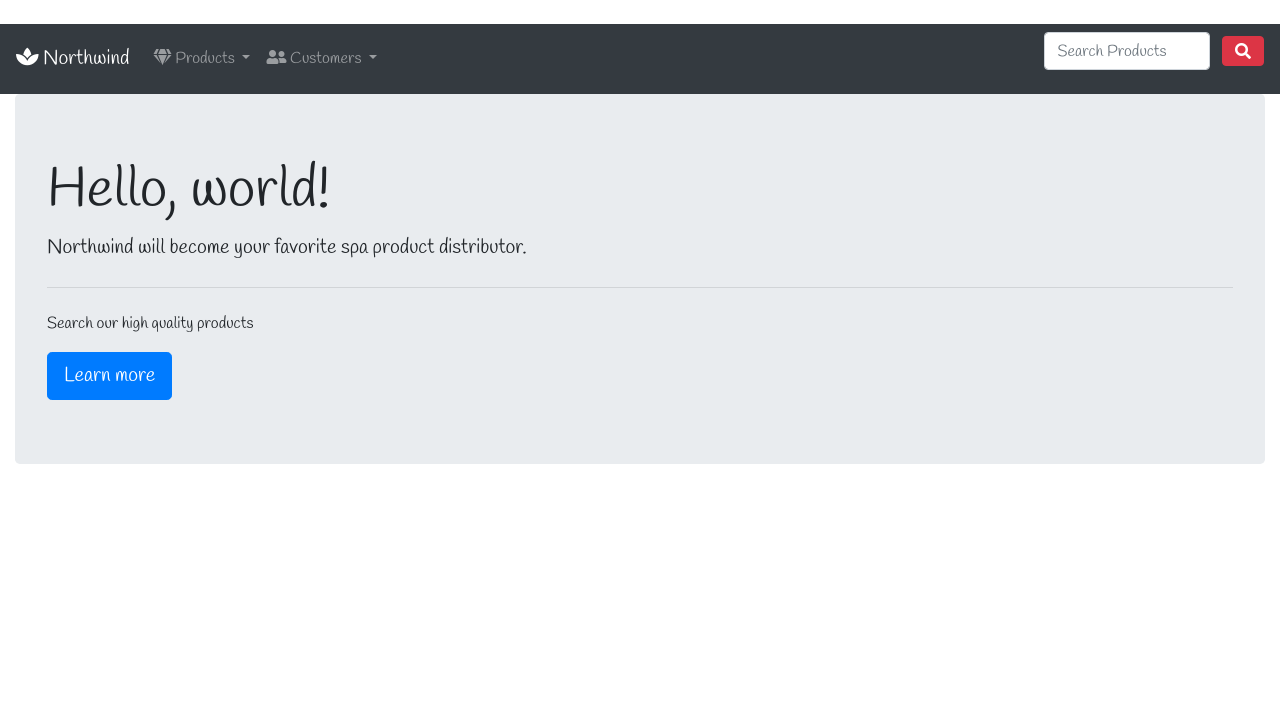
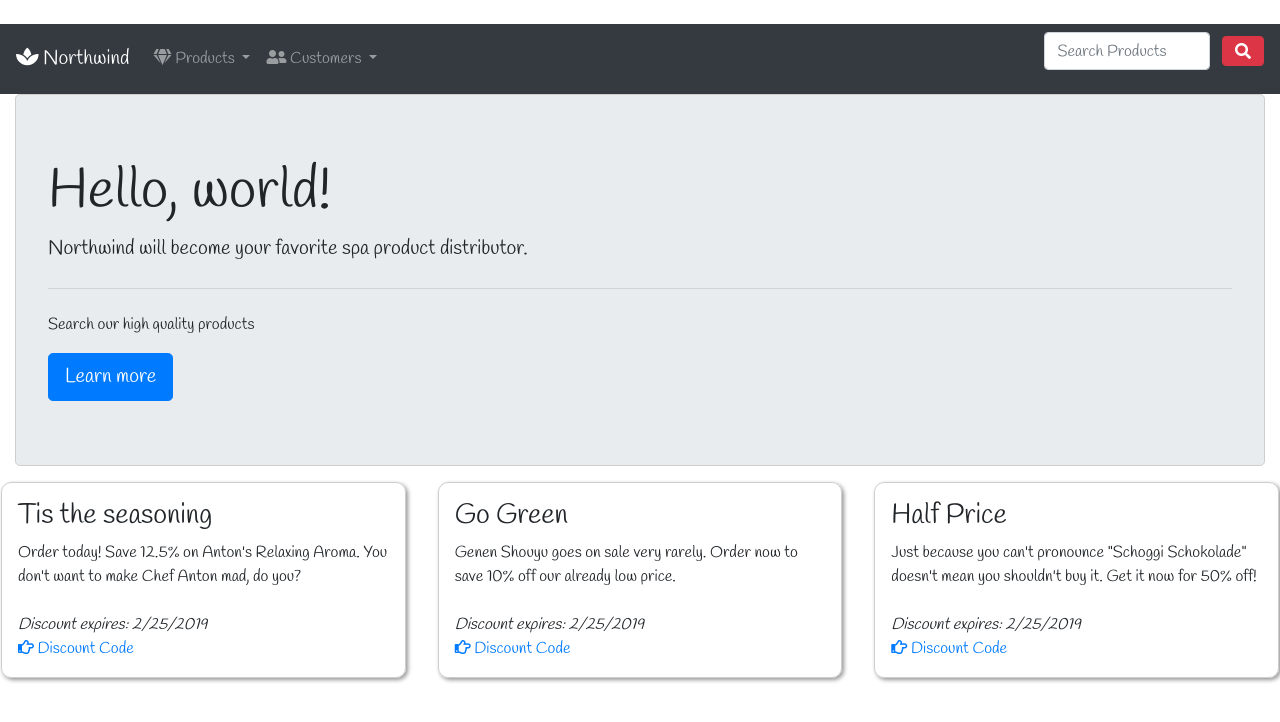
Before and after one commit to SerenyS/netwebclient, a plain HTML site: page wwwroot/index.html in a window 1280 px wide. Drawn offline with nearby package versions, Linux system fonts and the light colour scheme.

Commit message:
Assignment 2 Completed

```diff
--- /dev/null
+++ b/wwwroot/client.js
@@ -0,0 +1,12 @@
+$(function () {
+    $('.code').on('click', function (e) {
+        e.preventDefault();
+        $('#toast').toast({ autohide: false }).toast('show');
+    });
+});
+
+$(document).on('keyup', function (e) {
+    if (e.key === "Escape") {
+        $('#toast').toast('hide');
+    }
+});
--- a/wwwroot/css/googlefont.css
+++ b/wwwroot/css/googlefont.css
@@ -1,3 +1,20 @@
 body {
     font-family: 'Handlee', cursive;
 }
+
+.discounts {
+    border-radius: 10px;
+    box-shadow: 2px 2px 4px 0px rgba(150,150,150,1);
+}
+
+.jumbotron, .discounts {
+    border: 1px solid #cecece;
+    margin-bottom :0;
+}
+
+
+.toast {
+    position: absolute;
+    top: 65px;
+    right: 10px;
+}
--- a/wwwroot/index.html
+++ b/wwwroot/index.html
@@ -12,6 +12,18 @@
     <link rel="stylesheet" href="css/googlefont.css" />
 </head>
 <body>
+    <!-- toast -->
+    <div id="toast" class="toast">
+        <div class="toast-header">
+            <strong class="mr-auto" id="product"> Product :</strong>
+            <button type="button" class="ml-2 mb-1 close" data-dismiss="toast" aria-label="Close">
+                <span aria-hidden="true">&times;</span>
+            </button>
+        </div>
+        <div class="toast-body">
+            Discount Code: <strong id="code"> Code</strong>
+        </div>
+    </div>
     <!-- navbar -->
     <nav class="navbar navbar-expand-md navbar-dark bg-dark">
         <a class="navbar-brand" href="#"><i class="fas fa-spa"></i> Northwind</a>
@@ -53,20 +65,52 @@
         </div>
     </nav>
     <div class="container-fluid">
-        <div class="jumbotron">
+        <div class="jumbotron mb-0">
             <h1 class="display-4">Hello, world!</h1>
             <p class="lead"> Northwind will become your favorite spa product distributor.</p>
             <hr class="my-4">
             <p> Search our high quality products</p>
             <a class="btn btn-primary btn-lg" href="#" role="button">Learn more</a>
         </div>
+    </div>
+    <div class="row">
+        <div class="col-md m-3 p-3 discounts">
+            <h3>Tis the seasoning</h3>
+            <div class="mb-4">
+                Order today! Save 12.5% on  Anton's Relaxing Aroma.
+                You don't want to make Chef Anton mad, do you?
+            </div>
+            <i>Discount expires: 2/25/2019</i><br />
+            <a href="#" class="code" data-code="1234" data-product="Chef Anton's Italian Seasoning"><i class="far fa-hand-point-right"></i> Discount Code</a>
         </div>
+        <div class="col-md m-3 p-3 discounts">
+            <h3>Go Green</h3>
+            <div class="mb-4">
+                Genen Shouyu goes on sale very rarely. Order now to save 10%
+                off our already low price.
+            </div>
+            <i>Discount expires: 2/25/2019</i><br />
+            <a href="#" class="code" data-code="2222" data-product="Genen Shouyu"><i class="far fa-hand-point-right"></i> Discount Code</a>
+        </div>
+    <div class="col-md m-3 p-3 discounts">
+        <h3>Half Price</h3>
+        <div class="mb-4">
+            Just because you can't pronounce "Schoggi Schokolade" doesn't mean
+            you shouldn't buy it. Get it now for 50% off!
+        </div>
+        <i>Discount expires: 2/25/2019</i><br />
+        <a href="#" class="code" data-code="2122" data-product="Schoggi Schokolade"><i class="far fa-hand-point-right"></i> Discount Code</a>
     </div>
+
+
+
     <!-- jQuery -->
     <script src="https://code.jquery.com/jquery-3.3.1.slim.min.js" integrity="sha384-q8i/X+965DzO0rT7abK41JStQIAqVgRVzpbzo5smXKp4YfRvH+8abtTE1Pi6jizo" crossorigin="anonymous"></script>
     <!-- popper -->
     <script src="https://cdnjs.cloudflare.com/ajax/libs/popper.js/1.14.6/umd/popper.min.js" integrity="sha384-wHAiFfRlMFy6i5SRaxvfOCifBUQy1xHdJ/yoi7FRNXMRBu5WHdZYu1hA6ZOblgut" crossorigin="anonymous"></script>
     <!-- bootstrap -->
     <script src="https://stackpath.bootstrapcdn.com/bootstrap/4.2.1/js/bootstrap.min.js" integrity="sha384-B0UglyR+jN6CkvvICOB2joaf5I4l3gm9GU6Hc1og6Ls7i6U/mkkaduKaBhlAXv9k" crossorigin="anonymous"></script>
+    <!--JS-->
+    <script src="client.js"></script>
 </body>
 </html>
```
